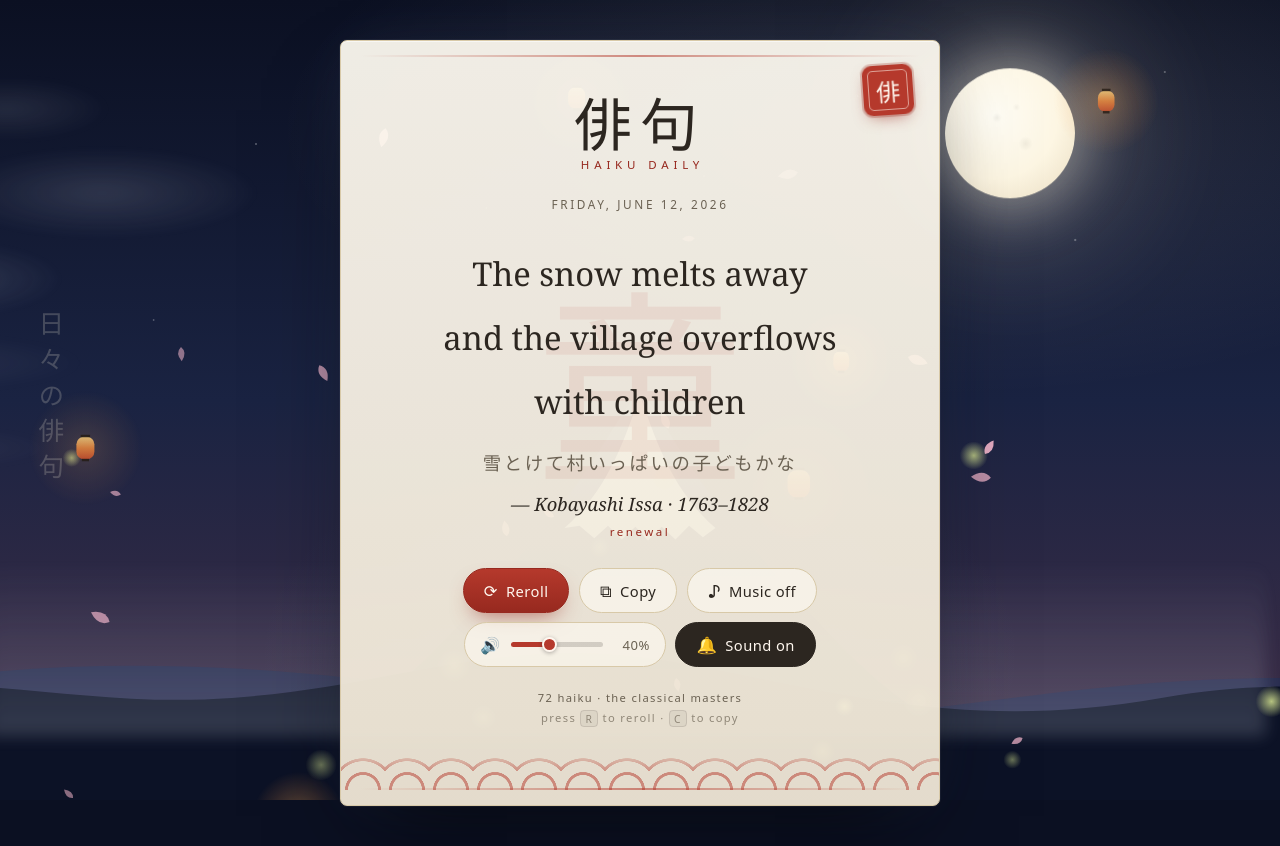
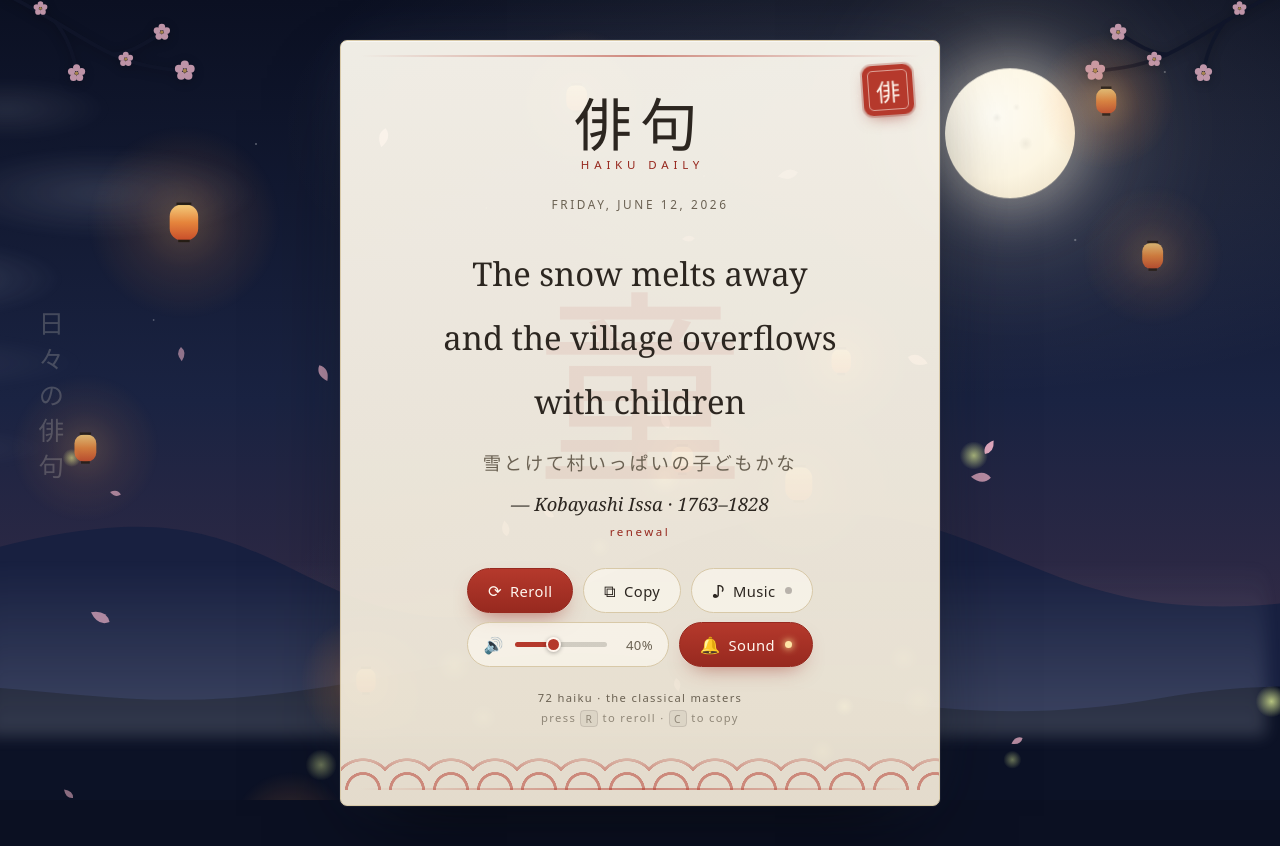
Before and after one commit to KurtLylePaulino/HaikuDaily, a plain HTML site: page index.html in a window 1280 px wide. Drawn offline with Linux system fonts and the light colour scheme; a web font is replaced by a local one.

Commit message:
Swap Fuji for generic mountains, add sakura-branch corners, brighter floating lanterns, cleaner music/sound toggles

```diff
--- a/app.js
+++ b/app.js
@@ -257,7 +257,7 @@ async function setMusic(on) {
   musicOn = on;
   musicWanted = on; localStorage.setItem("haiku-music", on ? "on" : "off");
   musicBtn.setAttribute("aria-pressed", String(on));
-  musicBtn.querySelector(".lbl").textContent = on ? "Music on" : "Music off";
+  musicBtn.title = on ? "Background music: on" : "Background music: off";
   const now = actx.currentTime;
   musicGain.gain.cancelScheduledValues(now);
   if (on) {
@@ -276,7 +276,7 @@ function setSfx(on) {
   sfxEnabled = on;
   localStorage.setItem("haiku-sfx", on ? "on" : "off");
   sfxBtn.setAttribute("aria-pressed", String(on));
-  sfxBtn.querySelector(".lbl").textContent = on ? "Sound on" : "Sound off";
+  sfxBtn.title = on ? "UI sound effects: on" : "UI sound effects: off";
   sfxBtn.querySelector(".ico").textContent = on ? "🔔" : "🔕";
   if (actx && sfxGain) sfxGain.gain.setTargetAtTime(on ? 0.35 : 0, actx.currentTime, 0.1);
   if (on) sfxClack();
@@ -372,7 +372,7 @@ function spawnLantern(seed) {
   return {
     x: Math.random() * pW,
     y: seed ? Math.random() * pH : pH + 40,
-    vy: 0.15 + Math.random() * 0.35, size: 13 + Math.random() * 12,
+    vy: 0.15 + Math.random() * 0.35, size: 16 + Math.random() * 14,
     swayA: 8 + Math.random() * 16, swayP: Math.random() * 6.28, swayS: 0.005 + Math.random() * 0.01,
     flick: Math.random() * 6.28, flickS: 0.03 + Math.random() * 0.04,
     alpha: 0.7 + Math.random() * 0.3,
@@ -390,7 +390,7 @@ function initParticles() {
   if (!canvas || REDUCED) return;
   resizeCanvas();
   const small = pW < 640;
-  const nPetals = small ? 12 : 18, nFlies = small ? 8 : 13, nLanterns = small ? 4 : 6;
+  const nPetals = small ? 12 : 18, nFlies = small ? 8 : 13, nLanterns = small ? 6 : 10;
   petals = Array.from({ length: nPetals }, () => spawnPetal(true));
   flies = Array.from({ length: nFlies }, () => ({
     x: Math.random() * pW, y: pH * (0.55 + Math.random() * 0.4),
@@ -451,11 +451,12 @@ function tick(ts) {
     if (l.y < -l.size * 3) Object.assign(l, spawnLantern(false));
     const lx = l.x + Math.sin(l.swayP) * l.swayA;
     const glow = 0.4 + 0.5 * (0.5 + 0.5 * Math.sin(l.flick));
-    const g = pCtx.createRadialGradient(lx, l.y, 0, lx, l.y, l.size * 3.2);
-    g.addColorStop(0, `rgba(255,178,90,${0.5 * glow * l.alpha})`);
+    const g = pCtx.createRadialGradient(lx, l.y, 0, lx, l.y, l.size * 3.4);
+    g.addColorStop(0, `rgba(255,182,96,${0.62 * glow * l.alpha})`);
+    g.addColorStop(0.5, `rgba(255,150,70,${0.22 * glow * l.alpha})`);
     g.addColorStop(1, "rgba(255,150,60,0)");
     pCtx.fillStyle = g;
-    pCtx.beginPath(); pCtx.arc(lx, l.y, l.size * 3.2, 0, 6.2832); pCtx.fill();
+    pCtx.beginPath(); pCtx.arc(lx, l.y, l.size * 3.4, 0, 6.2832); pCtx.fill();
   }
   pCtx.globalCompositeOperation = "source-over";
 
@@ -527,7 +528,6 @@ poolCount.textContent = `${HAIKUS.length} haiku · the classical masters`;
 
 // reflect persisted preferences on the buttons
 sfxBtn.setAttribute("aria-pressed", String(sfxEnabled));
-sfxBtn.querySelector(".lbl").textContent = sfxEnabled ? "Sound on" : "Sound off";
 sfxBtn.querySelector(".ico").textContent = sfxEnabled ? "🔔" : "🔕";
 if (volSlider) volSlider.value = String(Math.round(musicVolume * 100));
 setVolume(musicVolume, false);
--- a/index.html
+++ b/index.html
@@ -27,24 +27,50 @@
     <svg class="range range-far" viewBox="0 0 1440 320" preserveAspectRatio="xMidYMax slice">
       <path d="M0,320 L0,232 C150,200 300,196 470,214 C640,232 740,262 900,248 C1060,234 1210,196 1440,224 L1440,320 Z"/>
     </svg>
-    <svg class="range range-mid" viewBox="0 0 1440 420" preserveAspectRatio="xMidYMax slice">
-      <defs>
-        <linearGradient id="fujiGrad" x1="0" y1="0" x2="0" y2="1">
-          <stop offset="0" stop-color="#33406a"/>
-          <stop offset="0.5" stop-color="#202a4d"/>
-          <stop offset="1" stop-color="#121833"/>
-        </linearGradient>
-      </defs>
-      <!-- Mt Fuji: wide concave slopes, flattened crater rim -->
-      <path class="fuji-body" d="M0,420 L0,372 L360,372 C470,372 520,320 640,176 C690,116 706,70 720,66 C734,70 750,116 800,176 C920,320 970,372 1080,372 L1440,372 L1440,420 Z"/>
-      <!-- snow cap with the classic jagged lower edge -->
-      <path class="fuji-snow" d="M654,182 C690,150 704,112 720,66 C736,112 750,150 786,182 L775,190 L763,180 L751,192 L739,181 L727,193 L716,181 L704,192 L692,180 L680,191 L667,180 Z"/>
+    <svg class="range range-mid" viewBox="0 0 1440 360" preserveAspectRatio="xMidYMax slice">
+      <!-- generic rolling mountain range -->
+      <path d="M0,360 L0,252 C120,214 210,166 320,156 C432,146 470,212 560,222 C662,233 720,156 840,146 C962,136 1010,206 1130,214 C1252,222 1330,174 1440,154 L1440,360 Z"/>
     </svg>
     <svg class="range range-near" viewBox="0 0 1440 240" preserveAspectRatio="xMidYMax slice">
       <path d="M0,240 L0,150 C120,120 220,160 360,150 C520,138 600,90 760,120 C900,146 1010,180 1180,150 C1300,128 1380,150 1440,140 L1440,240 Z"/>
     </svg>
 
     <div class="mist"></div>
+
+    <!-- sakura-branch corner ornaments -->
+    <svg class="defs" width="0" height="0" aria-hidden="true">
+      <defs>
+        <g id="sakuraBlossom" fill="#e7b2c6">
+          <circle cx="0" cy="-6.5" r="4.3"/><circle cx="6.2" cy="-2" r="4.3"/>
+          <circle cx="3.8" cy="5.3" r="4.3"/><circle cx="-3.8" cy="5.3" r="4.3"/>
+          <circle cx="-6.2" cy="-2" r="4.3"/><circle cx="0" cy="0" r="2.1" fill="#cc9f57"/>
+        </g>
+      </defs>
+    </svg>
+    <svg class="branch branch-tl" viewBox="0 0 300 200" aria-hidden="true">
+      <g class="twigs">
+        <path d="M-8,-12 C70,24 112,58 152,76 C178,88 206,94 240,96"/>
+        <path d="M82,36 C96,54 104,72 108,98"/>
+        <path d="M152,76 C176,74 192,62 212,50"/>
+      </g>
+      <use href="#sakuraBlossom" transform="translate(240,96) scale(1.15)"/>
+      <use href="#sakuraBlossom" transform="translate(108,99) scale(1)"/>
+      <use href="#sakuraBlossom" transform="translate(212,49) scale(0.95)"/>
+      <use href="#sakuraBlossom" transform="translate(168,82) scale(0.85)"/>
+      <use href="#sakuraBlossom" transform="translate(64,20) scale(0.8)"/>
+    </svg>
+    <svg class="branch branch-tr" viewBox="0 0 300 200" aria-hidden="true">
+      <g class="twigs">
+        <path d="M-8,-12 C70,24 112,58 152,76 C178,88 206,94 240,96"/>
+        <path d="M82,36 C96,54 104,72 108,98"/>
+        <path d="M152,76 C176,74 192,62 212,50"/>
+      </g>
+      <use href="#sakuraBlossom" transform="translate(240,96) scale(1.15)"/>
+      <use href="#sakuraBlossom" transform="translate(108,99) scale(1)"/>
+      <use href="#sakuraBlossom" transform="translate(212,49) scale(0.95)"/>
+      <use href="#sakuraBlossom" transform="translate(168,82) scale(0.85)"/>
+      <use href="#sakuraBlossom" transform="translate(64,20) scale(0.8)"/>
+    </svg>
 
     <!-- particle canvas: floating sky-lanterns, fireflies + sakura petals -->
     <canvas class="particles" id="particles"></canvas>
@@ -90,8 +116,8 @@
       <button id="copyBtn" class="btn btn-ghost" type="button">
         <span class="ico" aria-hidden="true">⧉</span><span class="lbl">Copy</span>
       </button>
-      <button id="musicBtn" class="btn btn-ghost" type="button" aria-pressed="false" title="Background music">
-        <span class="ico" aria-hidden="true">♪</span><span class="lbl">Music off</span>
+      <button id="musicBtn" class="btn btn-toggle" type="button" aria-pressed="false" title="Background music">
+        <span class="ico" aria-hidden="true">♪</span><span class="lbl">Music</span>
       </button>
       <label class="vol" id="volWrap" title="Music volume">
         <span class="ico" aria-hidden="true">🔊</span>
@@ -99,8 +125,8 @@
                aria-label="Music volume" />
         <span class="vol-val" id="volVal">40%</span>
       </label>
-      <button id="sfxBtn" class="btn btn-ghost" type="button" aria-pressed="true" title="UI sound effects">
-        <span class="ico" aria-hidden="true">🔔</span><span class="lbl">Sound on</span>
+      <button id="sfxBtn" class="btn btn-toggle" type="button" aria-pressed="true" title="UI sound effects">
+        <span class="ico" aria-hidden="true">🔔</span><span class="lbl">Sound</span>
       </button>
     </div>
 
--- a/style.css
+++ b/style.css
@@ -109,9 +109,20 @@ body {
 .range-mid  { height: 60vh; z-index: 2; }
 .range-near { height: 34vh; z-index: 3; }
 .range-far  path { fill: #243156; opacity: 0.65; }
+.range-mid  path { fill: #182040; }
 .range-near path { fill: #0c1226; }
-.fuji-body { fill: url(#fujiGrad); }
-.fuji-snow { fill: #e6ecf8; opacity: 0.92; }
+
+/* sakura-branch corner ornaments */
+.defs { position: absolute; width: 0; height: 0; }
+.branch {
+  position: absolute; top: -8px; z-index: 3; pointer-events: none;
+  width: clamp(140px, 21vw, 246px); height: auto; opacity: 0.9;
+  filter: drop-shadow(0 2px 6px rgba(0,0,0,0.3));
+}
+.branch-tl { left: -12px; }
+.branch-tr { right: -12px; transform: scaleX(-1); }
+.branch .twigs path { fill: none; stroke: #10162a; stroke-width: 4.5; stroke-linecap: round; }
+.branch use { opacity: 0.9; }
 
 /* horizon mist */
 .mist {
@@ -322,6 +333,22 @@ body.card-in .scroll, .reduce-motion .scroll { opacity: 1; transform: none; }
 .btn-ghost:hover { background: #fff; border-color: var(--gold); }
 .btn-ghost[aria-pressed="true"] { color: #fff7ef; background: var(--sumi); border-color: var(--sumi); }
 
+/* on/off toggle chips (music, sound) — state shown by fill + a status light */
+.btn-toggle { color: var(--sumi); background: rgba(255,252,244,0.6); }
+.btn-toggle:hover { background: #fff; border-color: var(--gold); }
+.btn-toggle::after {
+  content: ""; width: 7px; height: 7px; border-radius: 50%; margin-left: 0.1rem;
+  background: currentColor; opacity: 0.3;
+  transition: opacity 0.2s ease, box-shadow 0.2s ease, background 0.2s ease;
+}
+.btn-toggle[aria-pressed="true"] {
+  color: #fff7ef; background: linear-gradient(180deg, var(--shu), var(--shu-deep)); border-color: var(--shu-deep);
+  box-shadow: 0 10px 22px -12px rgba(151,41,31,0.7);
+}
+.btn-toggle[aria-pressed="true"]::after {
+  background: #ffe6a6; opacity: 1; box-shadow: 0 0 7px 1px rgba(255,228,150,0.9);
+}
+
 /* music volume slider */
 .vol {
   display: inline-flex; align-items: center; gap: 0.55rem;
```
